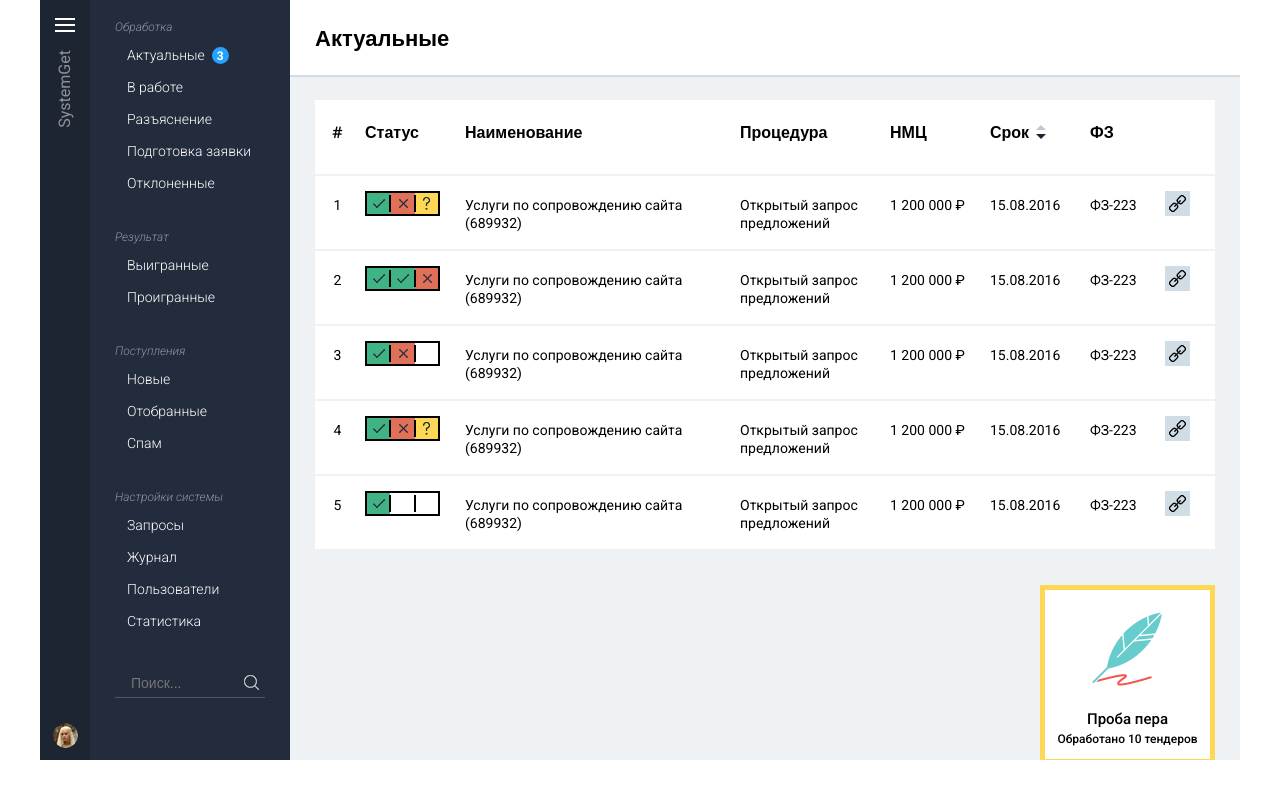
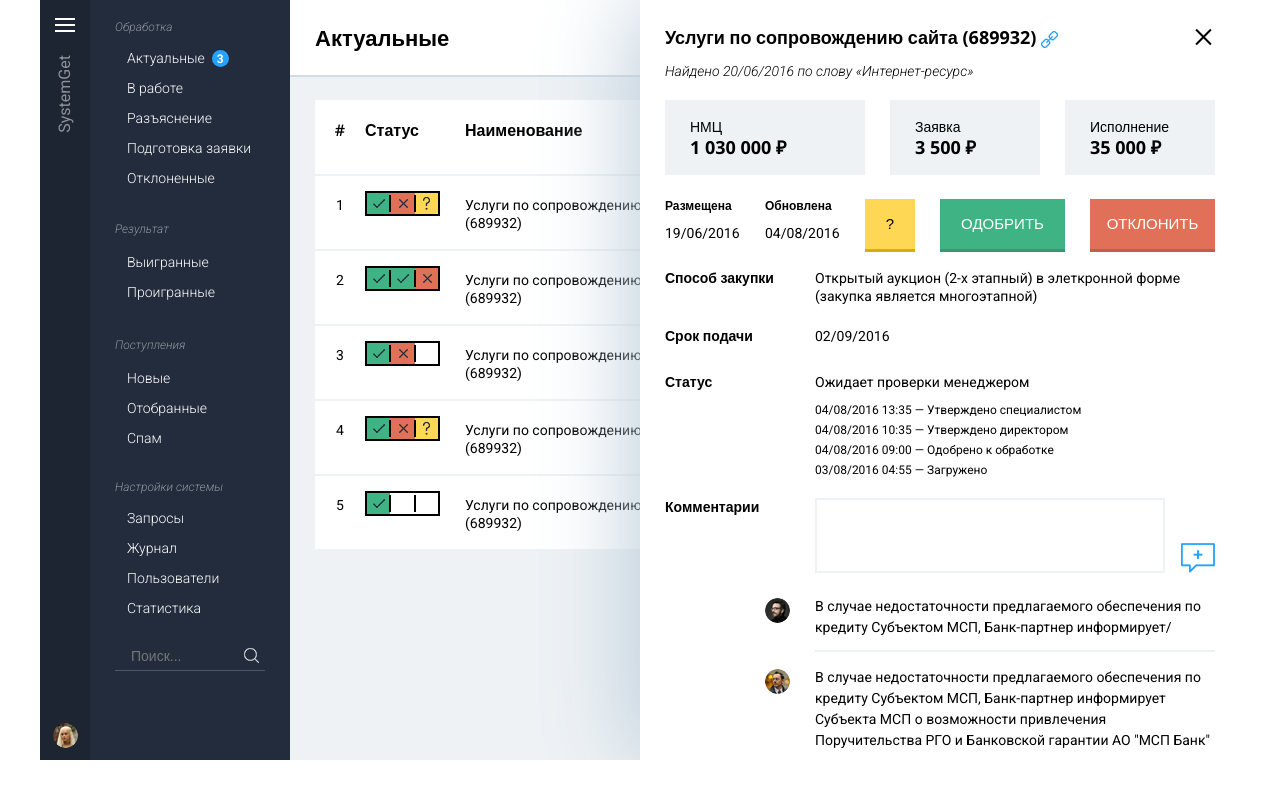
Before and after one commit to Kos63rus/test_work, a plain HTML site: page index.html in a window 1280 px wide. Drawn offline with nearby package versions, Linux system fonts and the light colour scheme.

Commit message:
Подгонка по pixelperfect (0.5часа)

```diff
--- a/css/style.css
+++ b/css/style.css
@@ -72,7 +72,7 @@ body {
   width: 100px;
   height: 20px;
   transform: rotate(270deg);
-  margin-top: 58px;
+  margin-top: 63px;
   margin-left: -25px;
   font-size: 16px;
   line-height: 20px;
@@ -118,23 +118,51 @@ body {
   list-style: none;
 }
 
-.main-navigation-list > li {
-  margin-bottom: 38px;
+.main-navigation-list > li:nth-child(1) {
+  margin-bottom: 35px;
+}
+
+.main-navigation-list > li:nth-child(2) {
+  margin-bottom: 37px;
+}
+
+.main-navigation-list > li:nth-child(3) {
+  margin-bottom: 33px;
+}
+
+.main-navigation-list > li:nth-child(4) {
+  margin-bottom: 24px;
 }
 
 .main-navigation-list ul {
   margin: 0;
-  margin-top: 12px;
   margin-left: 12px;
   padding: 0;
   list-style: none;
 }
 
+.main-navigation-list .process {
+  margin-top: 15px;
+}
+
+.main-navigation-list .result {
+  margin-top: 17px;
+}
+
+.main-navigation-list .income {
+  margin-top: 17px;
+}
+
+.main-navigation-list .settings {
+  margin-top: 15px;
+}
+
+
 .process li,
 .result li,
 .income li,
 .settings li {
-  margin-bottom: 14px;
+  margin-bottom: 12px;
 }
 
 .flag-new::after {
@@ -247,7 +275,7 @@ body {
 
 .main-content-table th {
   padding: 0;
-  padding-top: 23px;
+  padding-top: 21px;
   padding-bottom: 32px;
   font-family: "Open Sans", "Arial", sans-serif;
   font-size: 16px;
@@ -269,7 +297,7 @@ body {
 .main-content-table th:nth-child(1),
 .main-content-table td:nth-child(1) {
   width: 45px;
-  padding-left: 5px;
+  padding-left: 10px;
   padding-right: 5px;
   text-align: center;
 }
@@ -493,7 +521,7 @@ body {
   display: block;
   width: 165px;
   min-height: 18px;
-  margin-bottom: 4px;
+  margin-bottom: 2px;
   font-size: 15px;
   line-height: 18px;
   font-weight: 500;
@@ -509,7 +537,7 @@ body {
 }
 
 .modal {
-  display: none;
+  /*display: none;*/
   position: absolute;
   top: 0;
   right: 0;
@@ -525,16 +553,18 @@ body {
 .modal-container {
   display: flex;
   flex-direction: column;
+  box-sizing: border-box;
   width: 550px;
+  height: 760px;
   margin: 0 auto;
-  padding-top: 28px;
+  padding-top: 26px;
   overflow: hidden;
   /*outline: 1px solid red;*/
 }
 
 .modal-content-close {
   position: absolute;
-  top: 30px;
+  top: 28px;
   right: 30px;
   width: 15px;
   height: 15px;
@@ -569,7 +599,7 @@ body {
   width: 525px;
   min-height: 20px;
   margin: 0;
-  margin-bottom: 14px;
+  /*margin-bottom: 4px;*/
   padding: 0;
   font-family: "Open Sans", "Arial", sans-serif;
   font-size: 18px;
@@ -641,7 +671,7 @@ body {
   display: flex;
   width: 550px;
   min-height: 50px;
-  margin-bottom: 21px;
+  margin-bottom: 20px;
   /*outline: 1px solid green;*/
 }
 
@@ -712,7 +742,7 @@ body {
   display: flex;
   width: 550px;
   min-height: 35px;
-  margin-bottom: 25px;
+  margin-bottom: 22px;
   /*outline: 1px solid green;*/
 }
 
@@ -720,7 +750,7 @@ body {
   display: flex;
   width: 550px;
   min-height: 18px;
-  margin-bottom: 25px;
+  margin-bottom: 28px;
   /*outline: 1px solid green;*/
 }
 
@@ -728,7 +758,7 @@ body {
   display: flex;
   width: 550px;
   min-height: 100px;
-  margin-bottom: 25px;
+  margin-bottom: 15px;
   /*outline: 1px solid green;*/
 }
 
@@ -759,7 +789,7 @@ body {
 }
 
 .action-log li {
-  margin-bottom: 6px;
+  margin-bottom: 5px;
 }
 
 .modal .comments {
@@ -767,7 +797,6 @@ body {
   flex-wrap: wrap;
   width: 550px;
   height: 225px;
-
   /*outline: 1px solid green;*/
 }
 
@@ -819,7 +848,7 @@ body {
 .modal-comments-list li {
   position: relative;
   margin-bottom: 15px;
-  padding-bottom: 15px;
+  padding-bottom: 12px;
   border-bottom: 2px solid #eef2f5;
 }
 
--- a/index.html
+++ b/index.html
@@ -222,7 +222,7 @@
           <ul class="money-info">
             <li>
               НМЦ<br>
-              <span class="price">1 200 000 &#8381;</span>
+              <span class="price">1 030 000 &#8381;</span>
             </li>
             <li>
               Заявка<br>
```
